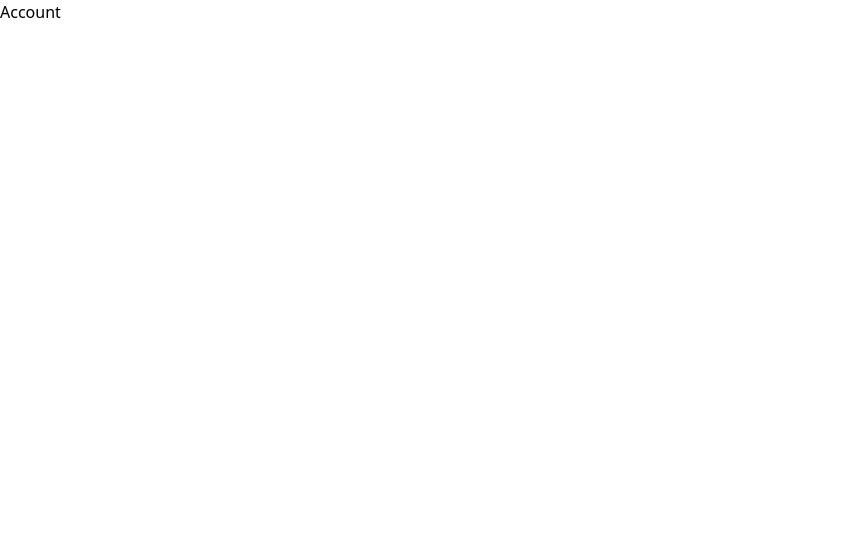
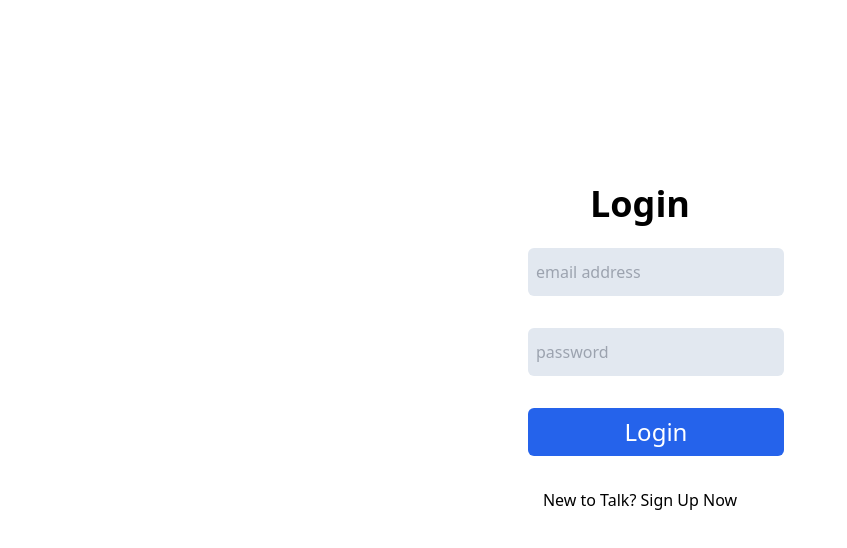
Before and after one commit to bhushank-bwd/talk, a React (Create React App) app: page / in a window 1280 px wide. Shown: the top 548 px of the page, without its empty margins (0-847 px from the left). Built offline with nearby package versions, Linux system fonts and the light colour scheme; the HTML template or start-up script is replaced by a standard one.

Commit message:
account form design done

```diff
--- a/package.json
+++ b/package.json
@@ -7,6 +7,7 @@
     "@testing-library/jest-dom": "^5.17.0",
     "@testing-library/react": "^13.4.0",
     "@testing-library/user-event": "^13.5.0",
+    "firebase": "^10.7.1",
     "react": "^18.2.0",
     "react-dom": "^18.2.0",
     "react-redux": "^9.1.0",
--- a/src/components/Account.jsx
+++ b/src/components/Account.jsx
@@ -1,7 +1,62 @@
-import React from "react";
+import React, { useRef, useState } from "react";
+import { validateForm } from "../utils/checkAuthValidation";
 
 const Account = () => {
-  return <div>Account</div>;
+  const [isLoginForm, setIsLoginForm] = useState(true);
+  const [errMsg, setErrMsg] = useState(null);
+  const emailRef = useRef(null);
+  const passwordRef = useRef(null);
+
+  const toggleSignInForm = () => {
+    setIsLoginForm(!isLoginForm);
+  };
+  const authUser = () => {
+    let message = validateForm(
+      emailRef.current.value,
+      passwordRef.current.value
+    );
+    setErrMsg(message);
+    if (message) return;
+  };
+  return (
+    <div className="text-center align-middle p-8 w-4/12 md:w-3/12 sm:w-3/4 md:mx-auto md:my-36 sm:my-8">
+      <h1 className="text-4xl font-bold m-2">
+        {isLoginForm ? "Login" : "Register"}
+      </h1>
+      <form
+        className=""
+        onSubmit={(e) => {
+          e.preventDefault();
+        }}
+      >
+        <input
+          ref={emailRef}
+          type="email"
+          placeholder="email address"
+          className="w-full h-12 rounded-md p-2 m-4 bg-slate-200 text-black border-none outline-none"
+        ></input>
+        <input
+          ref={passwordRef}
+          type="password"
+          placeholder="password"
+          className="w-full h-12 rounded-md p-2 m-4 bg-slate-200 text-black border-none outline-none"
+        ></input>
+        <button
+          type="submit"
+          className="w-full h-12 rounded-md p-2 m-4 text-white text-2xl bg-blue-600"
+          onClick={authUser}
+        >
+          {isLoginForm ? "Login" : "Register"}
+        </button>
+        <p className="text-red-600">{errMsg}</p>
+        <p className="py-4 cursor-pointer" onClick={toggleSignInForm}>
+          {isLoginForm
+            ? "New to Talk? Sign Up Now"
+            : "Already registered? Sign In Now."}
+        </p>
+      </form>
+    </div>
+  );
 };
 
 export default Account;
--- /dev/null
+++ b/src/utils/checkAuthValidation.js
@@ -0,0 +1,11 @@
+export const validateForm = (email, password) => {
+  const isEmailValid = /^([a-zA-Z0-9._%-]+@[a-zA-Z0-9.-]+\.[a-zA-Z]{2,})$/.test(
+    email
+  );
+  const isPasswordValid =
+    /^(?=.*\d)(?=.*[a-z])(?=.*[A-Z])(?=.*[a-zA-Z]).{8,}$/.test(password);
+  if (!isEmailValid) return "Please enter valid email";
+  if (!isPasswordValid) return "Please enter strong password";
+
+  return null;
+};
```
Also changed, not shown: 2 other files (tests, documents, lock files or other folders).
